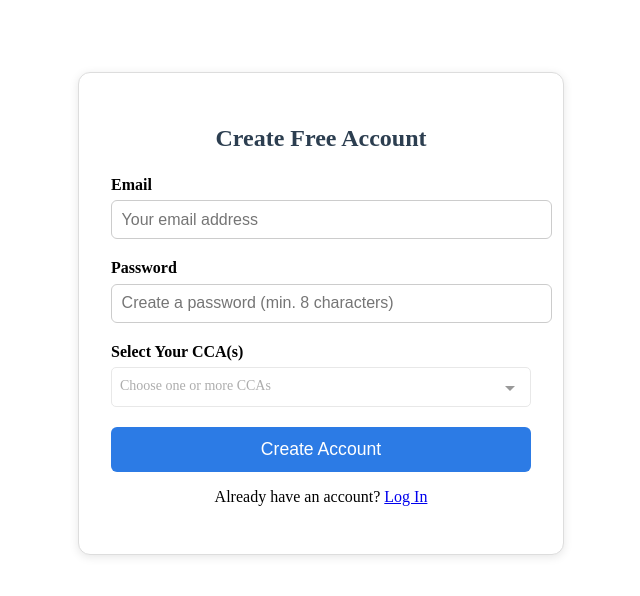
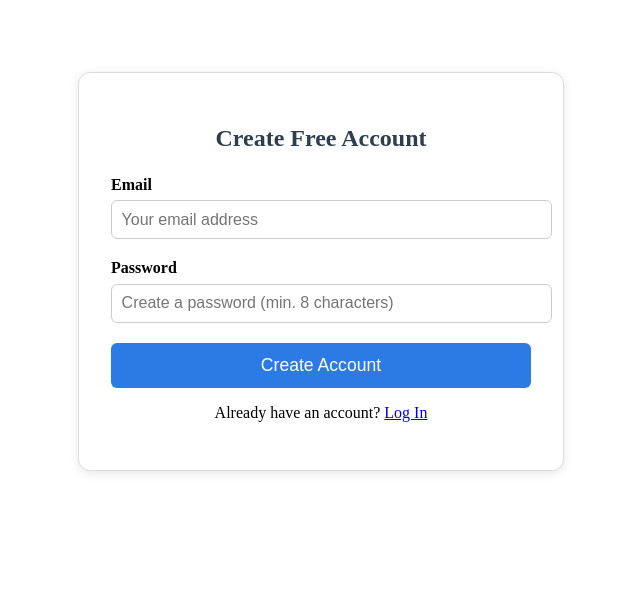
Before and after one commit to cheekfg897/HEAP, a Vue app: page /signup in a window 1280 px wide. Shown: the top 596 px of the page, without its empty margins (319-959 px from the left). Built offline with nearby package versions, Linux system fonts and the light colour scheme; no server answers; the database is empty.

Commit message:
Removed CCA Field

```diff
--- a/src/views/Signup.vue
+++ b/src/views/Signup.vue
@@ -26,19 +26,6 @@
           <div class="error-message" v-if="errors.password">{{ errors.password }}</div>
         </div>
 
-        <div class="form-group">
-          <label for="ccas">Select Your CCA(s)</label>
-          <Multiselect
-            v-model="selectedCcas"
-            :options="organisations"
-            :multiple="true"
-            :close-on-select="false"
-            label="Organisation_name"
-            track-by="id"
-            placeholder="Choose one or more CCAs"
-          />
-        </div>
-
         <button type="submit" :disabled="loading">
           {{ loading ? 'Creating...' : 'Create Account' }}
         </button>
@@ -56,8 +43,6 @@ import { ref, onMounted } from 'vue'
 import { useRouter } from 'vue-router'
 import { useAuthStore } from '../stores/auth'
 import { supabase } from '../supabase'
-import Multiselect from 'vue-multiselect'
-import 'vue-multiselect/dist/vue-multiselect.min.css'
 
 const router = useRouter()
 const authStore = useAuthStore()
@@ -137,8 +122,6 @@ const handleSignup = async () => {
 </script>
 
 <style scoped>
-@import 'vue-multiselect/dist/vue-multiselect.min.css';
-
 .page-center {
   display: flex;
   justify-content: center;
```
